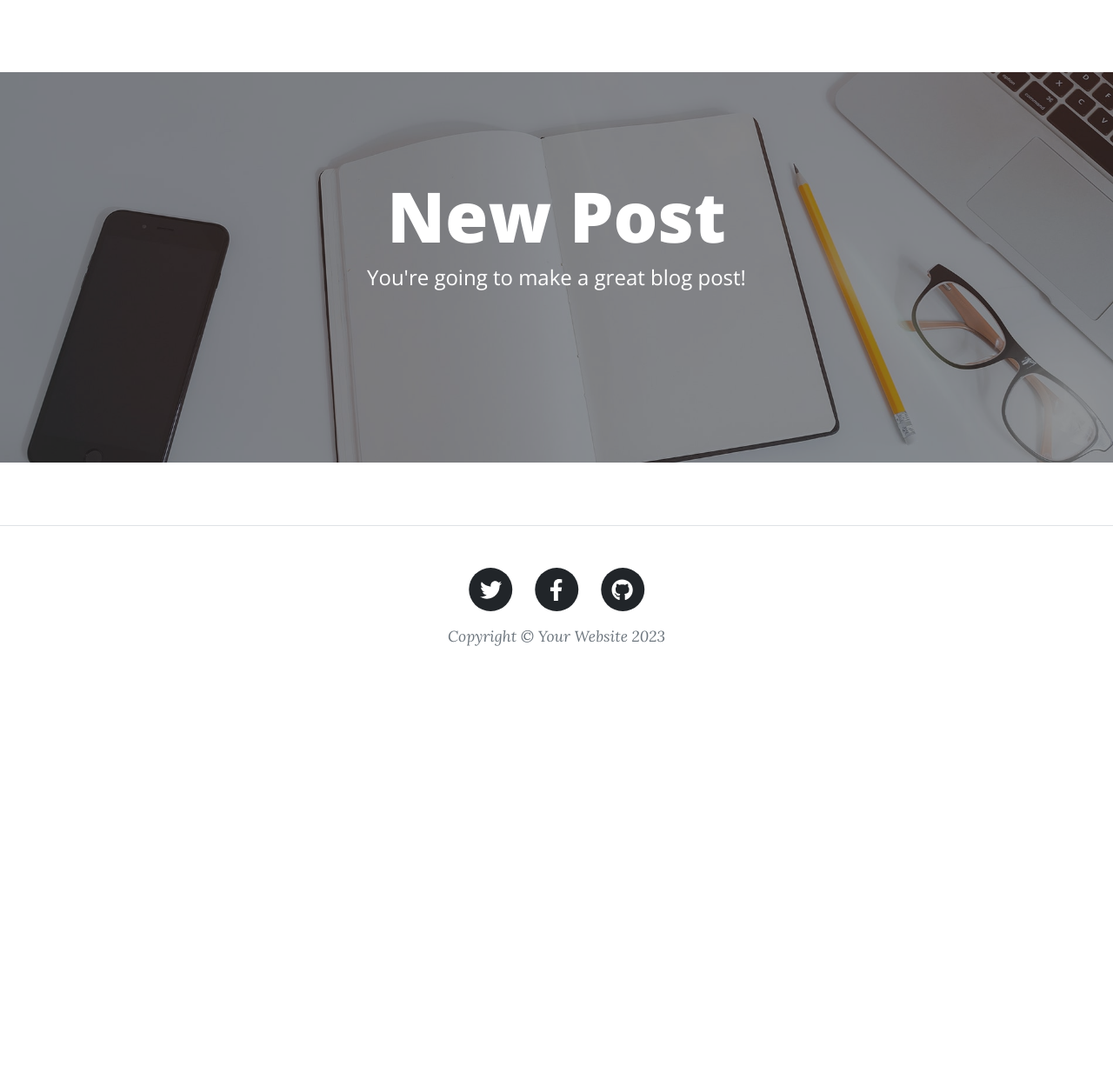
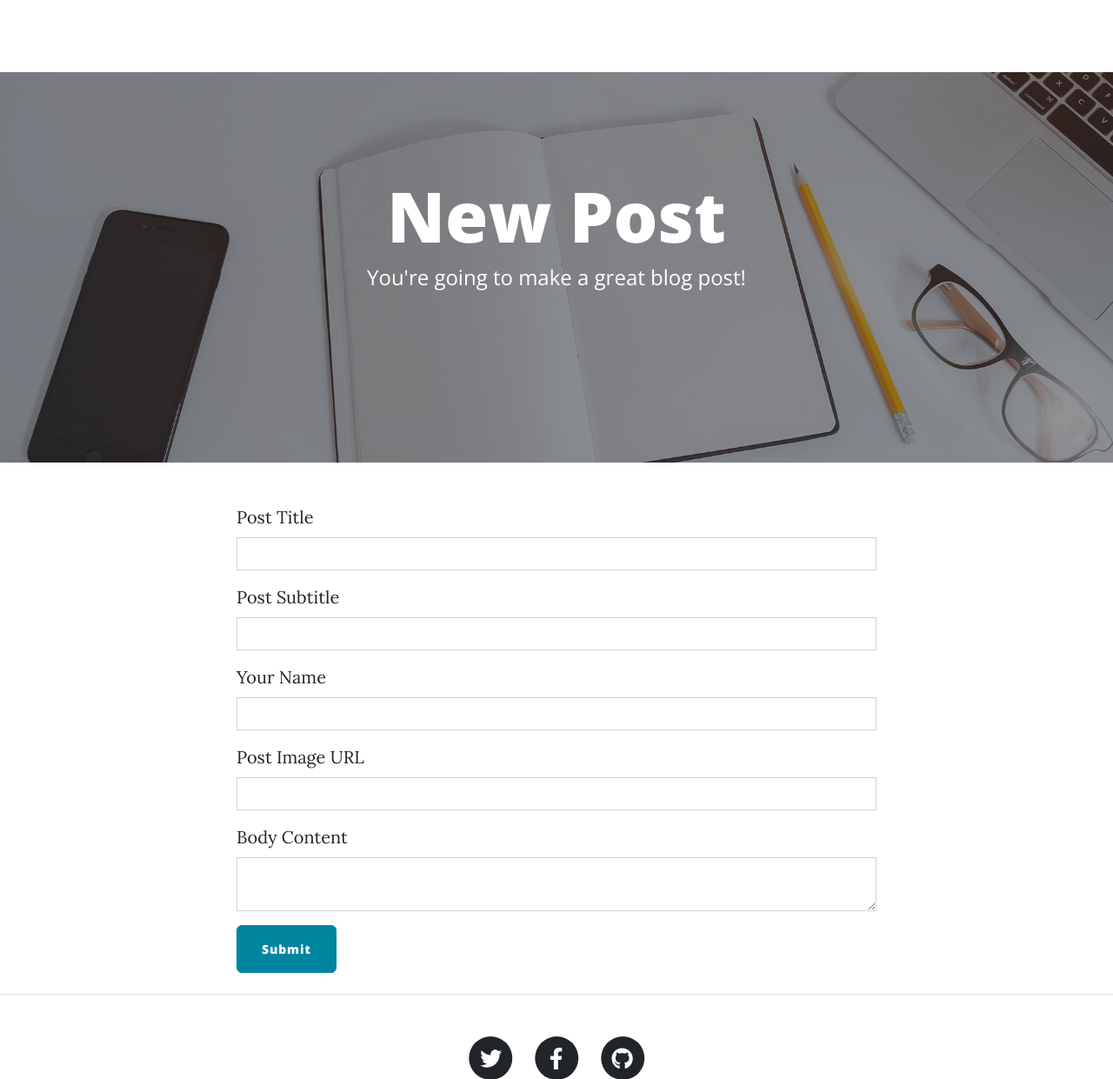
Before and after one commit to Xor01/day-67-RESTful-blog, a Flask app: template templates/make-post.html in a window 1280 px wide. Shown: the top 1241 px of the page at 87% size. Before the commit the page ends 800 px from the top, so only its background shows below. Run offline with Flask 3, Linux system fonts and the light colour scheme; the template is opened without the code that fills it: values named after a table or form of the project are taken from there, others are empty; some libraries are stand-ins or nearby versions.

Commit message:
create new route to create post

```diff
--- a/app.py
+++ b/app.py
@@ -1,6 +1,5 @@
 from flask import Flask, render_template, redirect, url_for
 from flask_bootstrap import Bootstrap5
-from flask_sqlalchemy import SQLAlchemy
 from flask_wtf import FlaskForm
 from wtforms import StringField, SubmitField
 from wtforms.validators import DataRequired, URL
@@ -8,27 +7,17 @@ from flask_ckeditor import CKEditor, CKEditorField
 from datetime import date
 from os import getenv
 from dotenv import load_dotenv
+from blog_post import BlogPost, db
+from post_form import PostForm, ckeditor
 
 load_dotenv()
 app = Flask(__name__)
 app.config['SECRET_KEY'] = getenv('SECRET_KEY')
 Bootstrap5(app)
-
+ckeditor.init_app(app=app)
 # CONNECT TO DB
 app.config['SQLALCHEMY_DATABASE_URI'] = 'sqlite:///posts.db'
-db = SQLAlchemy()
 db.init_app(app)
-
-
-# CONFIGURE TABLE
-class BlogPost(db.Model):
-    id = db.Column(db.Integer, primary_key=True)
-    title = db.Column(db.String(250), unique=True, nullable=False)
-    subtitle = db.Column(db.String(250), nullable=False)
-    date = db.Column(db.String(250), nullable=False)
-    body = db.Column(db.Text, nullable=False)
-    author = db.Column(db.String(250), nullable=False)
-    img_url = db.Column(db.String(250), nullable=False)
 
 
 with app.app_context():
@@ -51,6 +40,11 @@ def show_post(post_id):
 
 
 # TODO: add_new_post() to create a new blog post
+@app.route('/new_post')
+def creat_post():
+    form = PostForm()
+    return render_template('make-post.html', form=form)
+
 
 # TODO: edit_post() to change an existing blog post
 
--- a/templates/index.html
+++ b/templates/index.html
@@ -43,9 +43,8 @@
       <!-- TODO: Adding new posts -->
         <a
           class="btn btn-primary float-right"
-          href="TODO: add code to add_new_post here"
-          >Create New Post</a
-        >
+          href="{{ url_for('creat_post') }}"
+          >Create New Post</a>
       </div>
 
       <!-- Pager-->
--- a/templates/make-post.html
+++ b/templates/make-post.html
@@ -4,7 +4,7 @@
 <!-- Page Header -->
 <header
   class="masthead"
-  style="background-image: url('../static/assets/img/edit-bg.jpg'"
+  style="background-image: url('../static/assets/img/edit-bg.jpg')"
 >
   <div class="container position-relative px-4 px-lg-5">
     <div class="row gx-4 gx-lg-5 justify-content-center">
@@ -26,7 +26,10 @@
     <div class="row">
       <div class="col-lg-8 col-md-10 mx-auto">
         <!-- TODO:-Add CKEditor and render the form here -->
-
+          {% from 'bootstrap5/form.html' import render_form %}
+          {{ render_form(form) }}
+          {{ ckeditor.load() }}
+          {{ ckeditor.config(name='body') }}
       </div>
     </div>
   </div>
```
Also changed, not shown: blog_post.py (+13 -0 lines).
